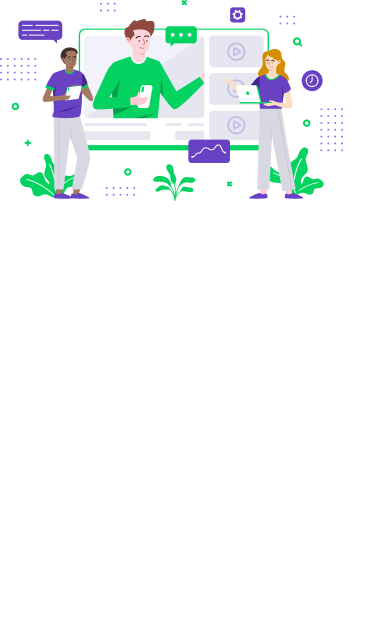
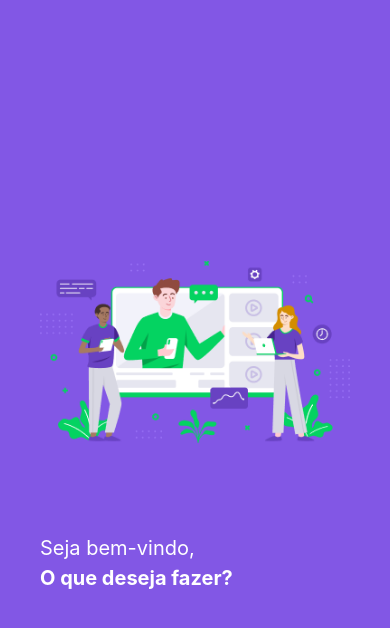
Before and after one commit to Snahier/Proffy, a React Native app in the folder mobile/: screen / in a window 390 px wide. Shown: the top 628 px of the page. Built offline with nearby package versions, Linux system fonts and the light colour scheme.

Commit message:
Add basic styling

```diff
--- a/mobile/src/pages/Landing/index.tsx
+++ b/mobile/src/pages/Landing/index.tsx
@@ -1,12 +1,16 @@
 import React from "react"
-import { Container } from "./styles"
-import { Image } from "react-native"
+import { Container, Banner, Title } from "./styles"
 import landingImg from "../../assets/images/landing.png"
+import { Bold } from "../../styles/globalStyles"
 
 export default function Landing() {
   return (
     <Container>
-      <Image source={landingImg} />
+      <Banner source={landingImg} resizeMode="contain" />
+      <Title>
+        Seja bem-vindo, {"\n"}
+        <Bold>O que deseja fazer?</Bold>
+      </Title>
     </Container>
   )
 }
--- a/mobile/src/pages/Landing/styles.ts
+++ b/mobile/src/pages/Landing/styles.ts
@@ -1,3 +1,19 @@
 import styled from "styled-components/native"
 
-export const Container = styled.View``
+export const Container = styled.View`
+  flex: 1;
+  background-color: #8257e5;
+  justify-content: center;
+  padding: 40px;
+`
+
+export const Banner = styled.Image`
+  width: 100%;
+`
+
+export const Title = styled.Text`
+  color: #fff;
+  font-size: 20px;
+  line-height: 30px;
+  margin-top: 80px;
+`
--- /dev/null
+++ b/mobile/src/styles/globalStyles.ts
@@ -0,0 +1,5 @@
+import styled from "styled-components/native"
+
+export const Bold = styled.Text`
+  font-weight: bold;
+`
```
